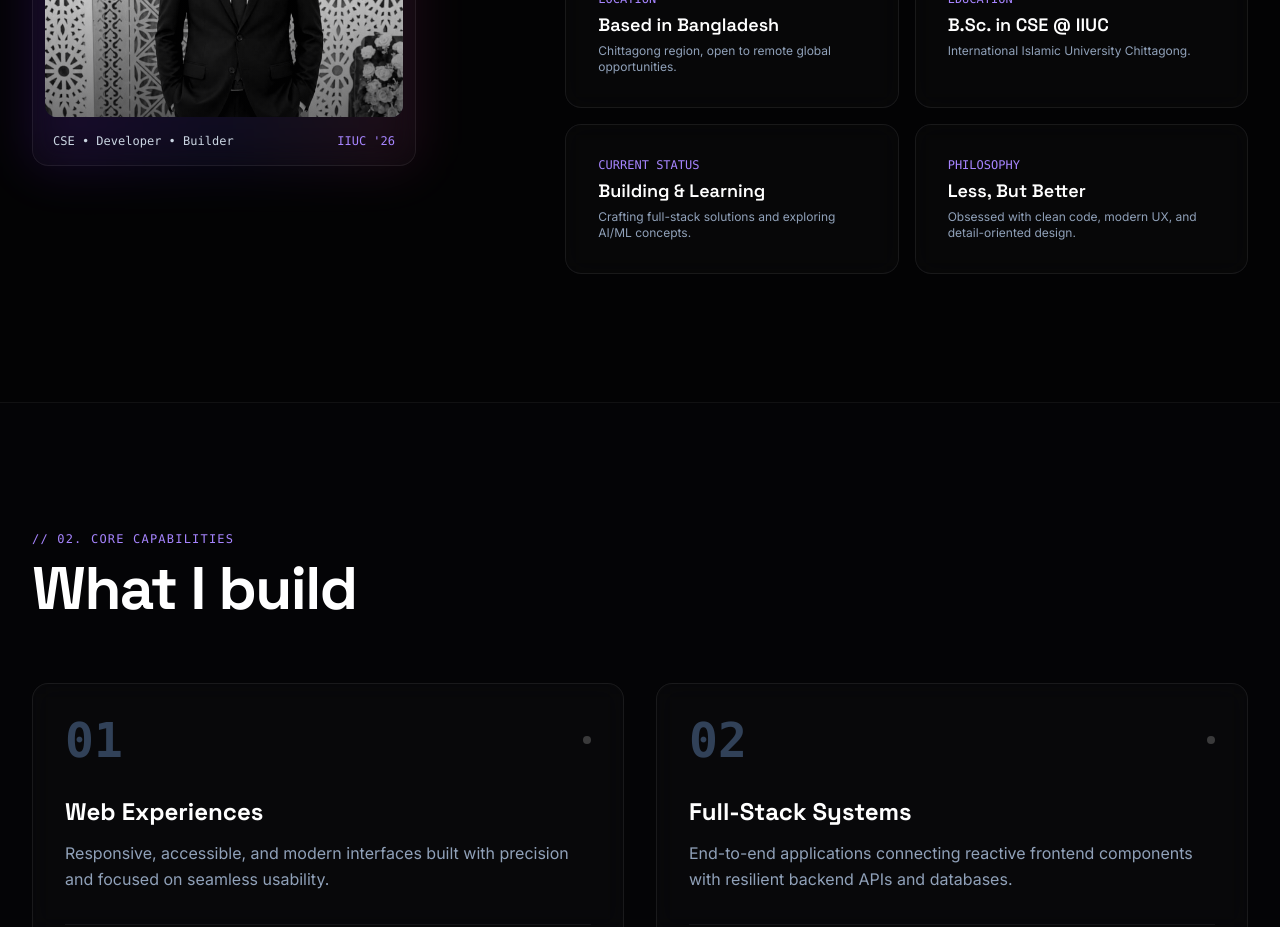
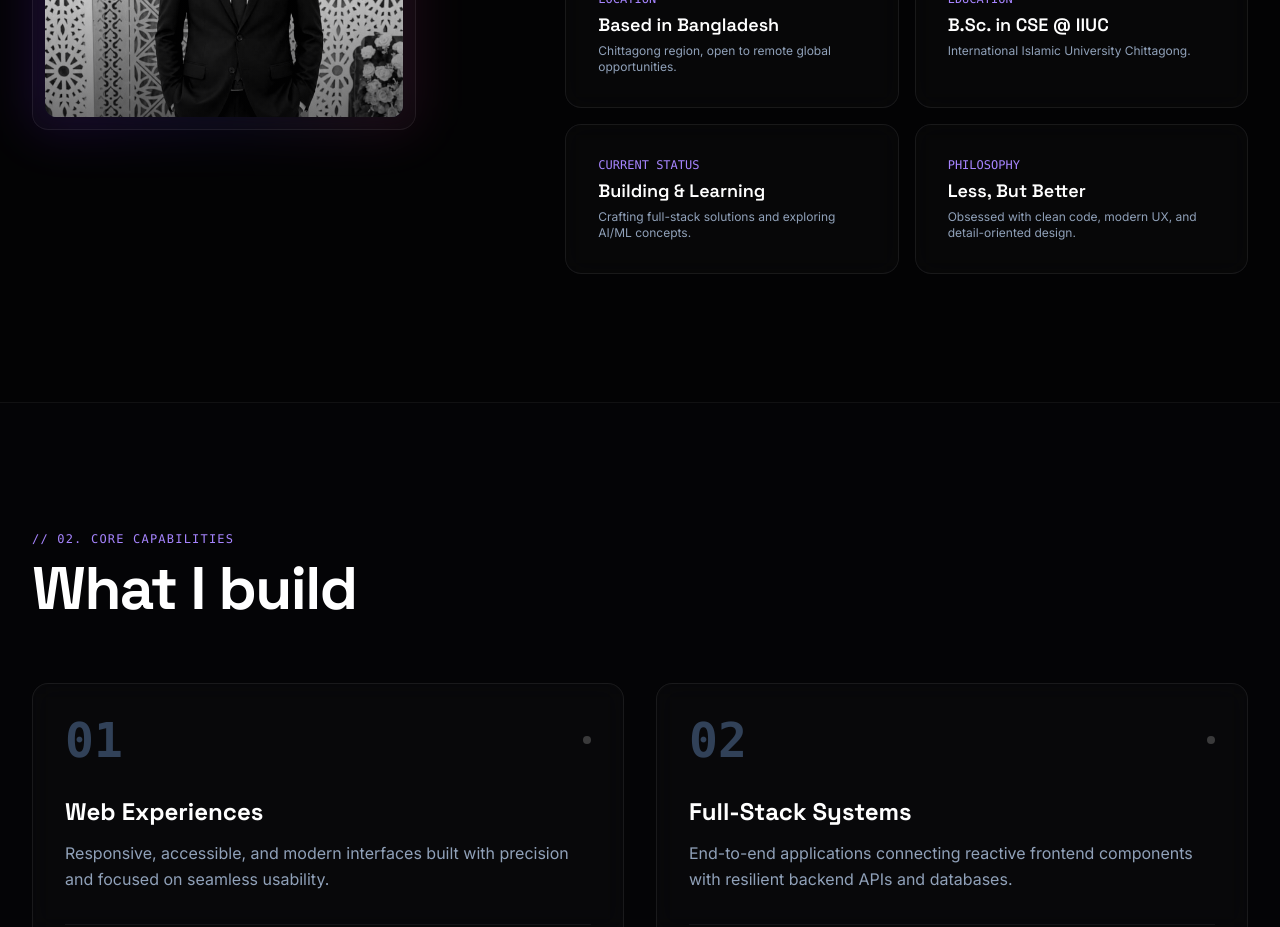
Before and after one commit to Ridwanulkarim/portfolio, a React (Vite) app: page / in a window 1280 px wide. Shown: the part 1660-2587 px from the top of the page. Built offline with nearby package versions, Linux system fonts and the light colour scheme.

Commit message:
Remove profile picture bottom metadata badge text

```diff
--- a/src/components/About.jsx
+++ b/src/components/About.jsx
@@ -41,12 +41,6 @@ export default function About() {
                   />
                   {/* Subtle Gradient Overlay */}
                   <div className="absolute inset-0 bg-gradient-to-t from-[#030304] via-transparent to-transparent opacity-50" />
-                </div>
-
-                {/* Profile Micro Metadata Badge */}
-                <div className="mt-4 px-2 pb-1 flex items-center justify-between font-mono text-xs text-slate-400">
-                  <span className="text-slate-300 font-medium">CSE • Developer • Builder</span>
-                  <span className="text-violet-400">IIUC '26</span>
                 </div>
               </div>
             </div>
```
